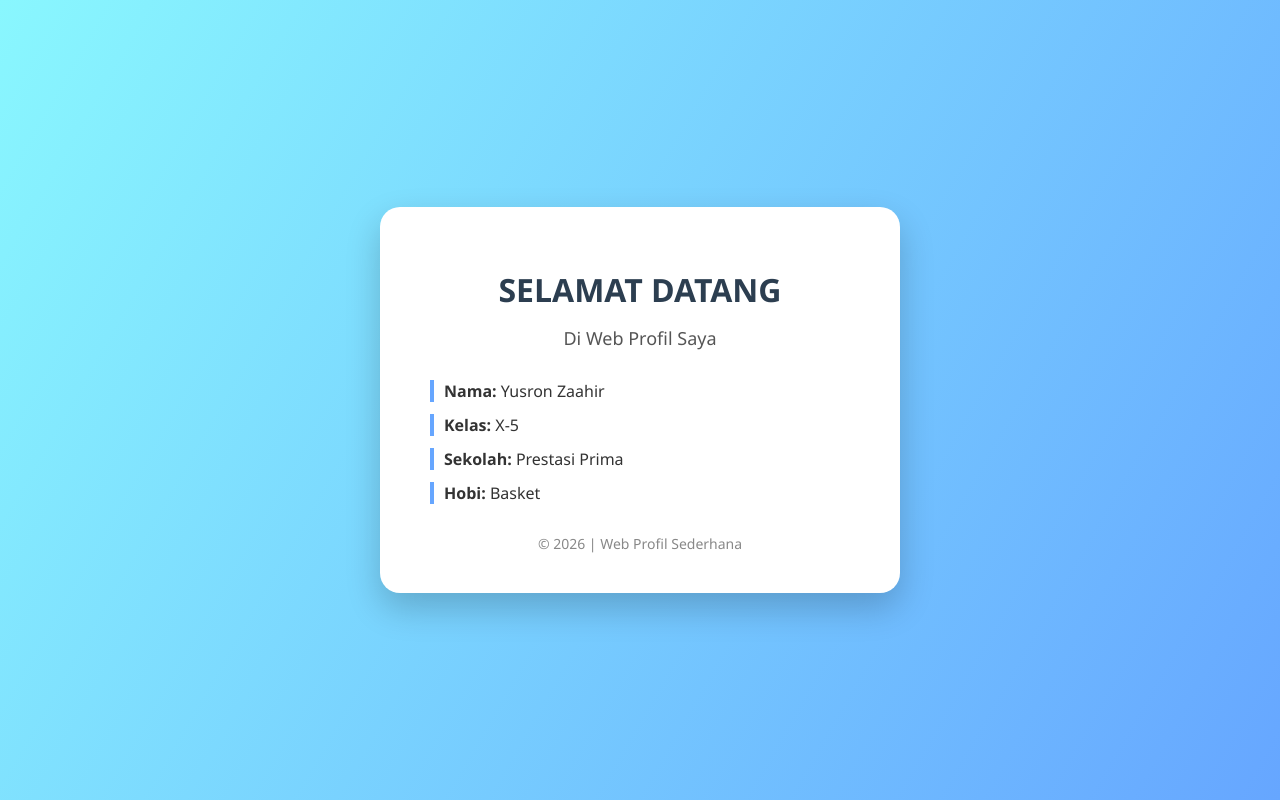
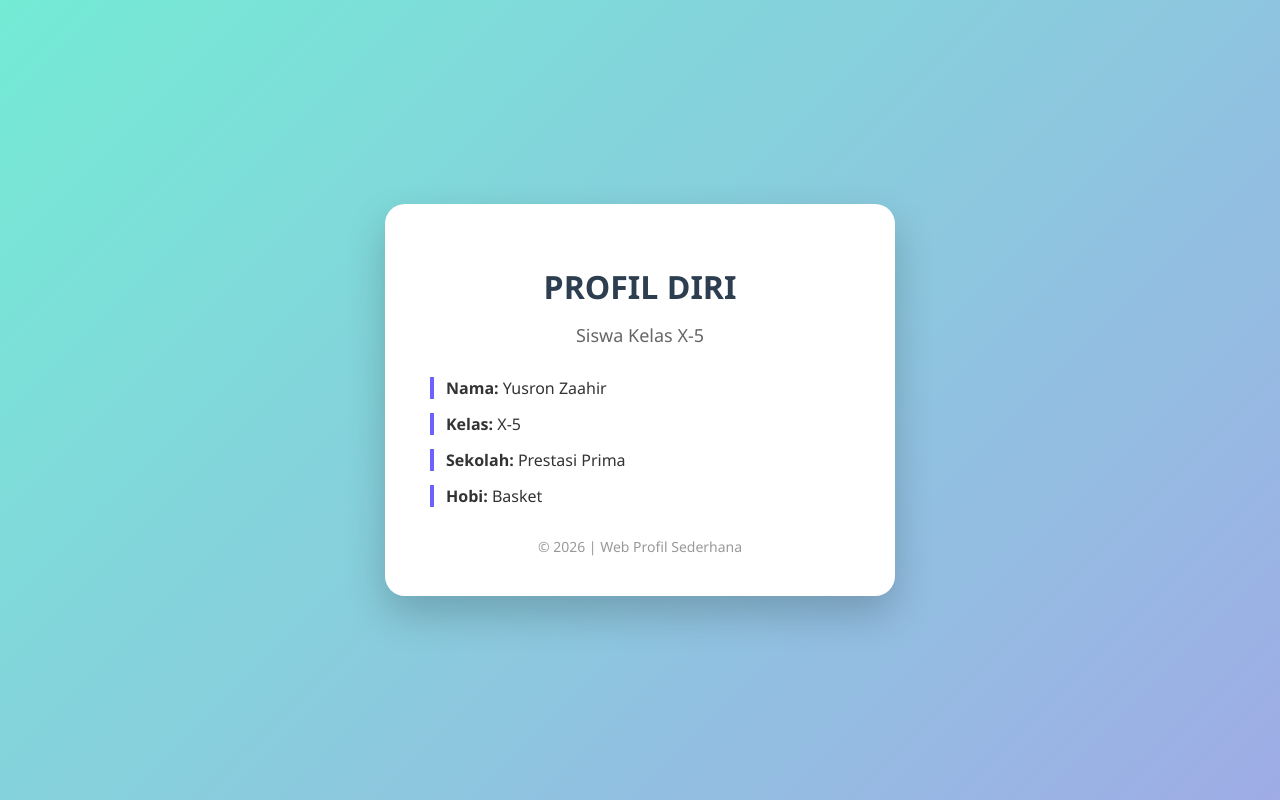
Before and after one commit to rexxytiktok13-cmyk/yusronzaahir, a plain HTML site: page index.html in a window 1280 px wide. Drawn offline with Linux system fonts and the light colour scheme.

Commit message:
Update index.html

```diff
--- a/index.html
+++ b/index.html
@@ -2,63 +2,63 @@
 <html lang="id">
 <head>
   <meta charset="UTF-8">
-  <title>Web Profil Yusron Zaahir</title>
+  <title>Profil Diri | Yusron Zaahir</title>
   <style>
     body {
       margin: 0;
       font-family: "Segoe UI", Tahoma, sans-serif;
-      background: linear-gradient(120deg, #89f7fe, #66a6ff);
+      background: linear-gradient(135deg, #74ebd5, #9face6);
       min-height: 100vh;
       display: flex;
       justify-content: center;
       align-items: center;
     }
 
-    .container {
-      background: white;
-      color: #333;
-      padding: 40px 50px;
+    .card {
+      background: #ffffff;
+      width: 420px;
+      padding: 40px 45px;
       border-radius: 20px;
-      width: 420px;
-      box-shadow: 0 15px 35px rgba(0, 0, 0, 0.2);
+      box-shadow: 0 18px 40px rgba(0, 0, 0, 0.2);
     }
 
     h1 {
       text-align: center;
-      margin-bottom: 5px;
+      margin-bottom: 8px;
       color: #2c3e50;
     }
 
     h2 {
       text-align: center;
+      font-size: 18px;
+      font-weight: normal;
       margin-bottom: 30px;
-      font-weight: normal;
-      color: #555;
-      font-size: 18px;
+      color: #666;
     }
 
-    .profile p {
+    .data p {
+      margin: 14px 0;
       font-size: 16px;
-      margin: 12px 0;
-      padding-left: 10px;
-      border-left: 4px solid #66a6ff;
+      color: #333;
+      padding-left: 12px;
+      border-left: 4px solid #6c63ff;
     }
 
     .footer {
+      text-align: center;
       margin-top: 30px;
-      text-align: center;
       font-size: 14px;
-      color: #888;
+      color: #999;
     }
   </style>
 </head>
 <body>
 
-  <div class="container">
-    <h1>SELAMAT DATANG</h1>
-    <h2>Di Web Profil Saya</h2>
+  <div class="card">
+    <h1>PROFIL DIRI</h1>
+    <h2>Siswa Kelas X-5</h2>
 
-    <div class="profile">
+    <div class="data">
       <p><b>Nama:</b> Yusron Zaahir</p>
       <p><b>Kelas:</b> X-5</p>
       <p><b>Sekolah:</b> Prestasi Prima</p>
```
